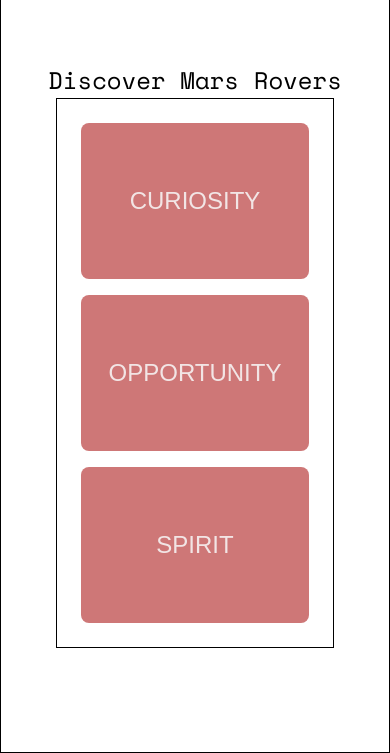
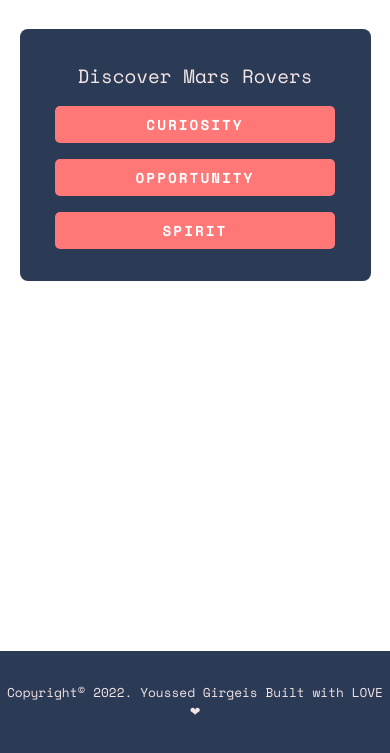
Before and after one commit to youssef1405/Mars-Dashboard, a website: page src/public/index.html in a window 390 px wide. Shown: the part 91-844 px from the top of the page. Drawn offline with nearby package versions, Linux system fonts and the light colour scheme.

Commit message:
finish the style of header, main, footer for mobile

```diff
--- a/src/public/assets/stylesheets/index.css
+++ b/src/public/assets/stylesheets/index.css
@@ -4,13 +4,7 @@
 /* -------------------  MOBILE  --------------------- */
 
 body {
-  display: flex;
-  flex-direction: column;
-  /* font-family: 'Orbitron', sans-serif; */
   font-family: 'Space Mono', monospace;
-  min-height: 100vh;
-  /* background-image: url(./images/space.jpg); */
-  /* background-size: cover; */
 }
 
 #header {
@@ -19,56 +13,73 @@ body {
   display: flex;
   align-items: center;
   justify-content: center;
+  font-family: 'Orbitron', sans-serif;
+  padding: 1.5rem 0;
+  margin-bottom: 2rem;
 }
 
 #header .title {
   color: #f2e5e5;
 }
 
-main {
-  border: 1px solid #000;
-  flex: 1;
-  padding: 20px;
+#main {
+  width: 90%;
+  margin: 0 auto;
   display: flex;
   flex-direction: column;
   align-items: center;
-  justify-content: center;
+  margin-bottom: 2rem;
+  padding: 2rem 0;
+  background-color: #2b3a55;
+  border-radius: 8px;
+}
+
+#main .main-title {
+  margin-bottom: 1rem;
+  font-size: 1.2rem;
+  color: #f2e5e5;
+}
+
+#main .btns-container {
+  display: flex;
+  flex-direction: column;
+  gap: 1rem;
+  width: 80%;
+}
+
+.rover-btn {
+  background-color: #ff7777;
+  color: #fff;
+  border: none;
+  border-radius: 5px;
+  padding: 0.5rem 0;
+  font-family: 'Space Mono', monospace;
+  font-weight: 600;
+  font-size: 0.9rem;
+  cursor: pointer;
+  text-transform: uppercase;
+  letter-spacing: 2px;
+}
+
+.rover-btn:hover {
+  background-color: #ff4343;
 }
 
 #root {
-  width: 80%;
-  border: 1px solid #000;
-  padding: 1.5rem;
-  /* background: rgba(255, 255, 255, 0.9); */
+  /* min-height: 100vh; */
 }
 
-.btns-container {
-  display: flex;
-  flex-direction: column;
-}
-
-.rover-btn {
-  padding: 4rem 0;
-  margin-bottom: 1rem;
-  font-size: 1.5rem;
-  cursor: pointer;
-  border: none;
-  border-radius: 8px;
-  background-color: #ce7777;
+#footer {
+  /* footer styles */
+  background-color: #2b3a55;
+  /* color: #ff7777; */
   color: #f2e5e5;
-  text-transform: uppercase;
-}
-
-.rover-btn:last-child {
-  margin-bottom: 0;
-}
-
-.rover-btn:hover {
-  background-color: #344d67;
-}
-
-footer {
-  /* footer styles */
+  text-align: center;
+  padding: 2rem 0;
+  position: fixed;
+  bottom: 0;
+  width: 100%;
+  font-size: 0.8rem;
 }
 
 /* -------------------  TABLET  --------------------- */
--- a/src/public/client.js
+++ b/src/public/client.js
@@ -1,6 +1,4 @@
 const store = Immutable.Map({
-  //user: { name: 'Youssef' },
-  //apod: 'test',
   rovers: Immutable.List(['Curiosity', 'Opportunity', 'Spirit']),
 });
 
@@ -18,7 +16,14 @@ const render = async (root, state) => {
 
 // create content
 const App = (state) => {
-  let { rovers, apod } = state;
+  const rovers = state.get('rovers').toJS();
+  return `
+    <header id='header'>${createHeader()}</header>
+    <main id='main'>
+      ${createMain(rovers)}
+    </main>
+    <footer id='footer'>${createFooter()}</footer>
+  `;
 
   //   return `
   //         <header></header>
@@ -40,11 +45,11 @@ const App = (state) => {
   //         </main>
   //         <footer></footer>
   //     `;
-  return `
-    <div class="btns-container">
-    ${renderRoversBtns(state)}
-    </div>
-  `;
+  // return `
+  //   <div class="btns-container">
+  //   ${renderRoversBtns(state)}
+  //   </div>
+  // `;
 };
 
 const renderRoversBtns = (state) => {
@@ -65,7 +70,6 @@ window.addEventListener('load', () => {
 
   document.querySelectorAll('.rover-btn').forEach((btn) => {
     btn.addEventListener('click', (e) => {
-      console.log(e.target.textContent);
       getRoverData(e.target.textContent);
     });
     // console.log(btn);
@@ -73,6 +77,30 @@ window.addEventListener('load', () => {
 });
 
 // ------------------------------------------------------  COMPONENTS
+
+const createHeader = () => {
+  return `
+  <img src="" alt="" />
+  <h1 class="title">Mars Dashboard</h1>
+  `;
+};
+
+const createFooter = () => {
+  return `
+    <p>Copyright© 2022. Youssed Girgeis Built with LOVE ❤</p>
+  `;
+};
+
+const createMain = (rovers) => {
+  return `
+    <h2 class='main-title'>Discover Mars Rovers</h2>
+    <div class='btns-container'>
+      <button class='rover-btn'>${rovers[0]}</button>
+      <button class='rover-btn'>${rovers[1]}</button>
+      <button class='rover-btn'>${rovers[2]}</button>
+    </div>
+  `;
+};
 
 // Pure function that renders conditional information -- THIS IS JUST AN EXAMPLE, you can delete it.
 // const Greeting = (name) => {
--- a/src/public/index.html
+++ b/src/public/index.html
@@ -10,18 +10,20 @@
   </head>
 
   <body>
-    <header id="header">
+    <!-- <header id="header">
       <img src="" alt="" />
       <h1 class="title">Mars Dashboard</h1>
     </header>
-    <main>
+    <main id="main">
       <h2>Discover Mars Rovers</h2>
       <div id="root">
         <h1>Loading...</h1>
       </div>
     </main>
 
-    <footer id="footer"></footer>
+    <footer id="footer"></footer> -->
+
+    <div id="root"></div>
   </body>
 
   <script src="https://cdnjs.cloudflare.com/ajax/libs/immutable/4.1.0/immutable.min.js"></script>
```
